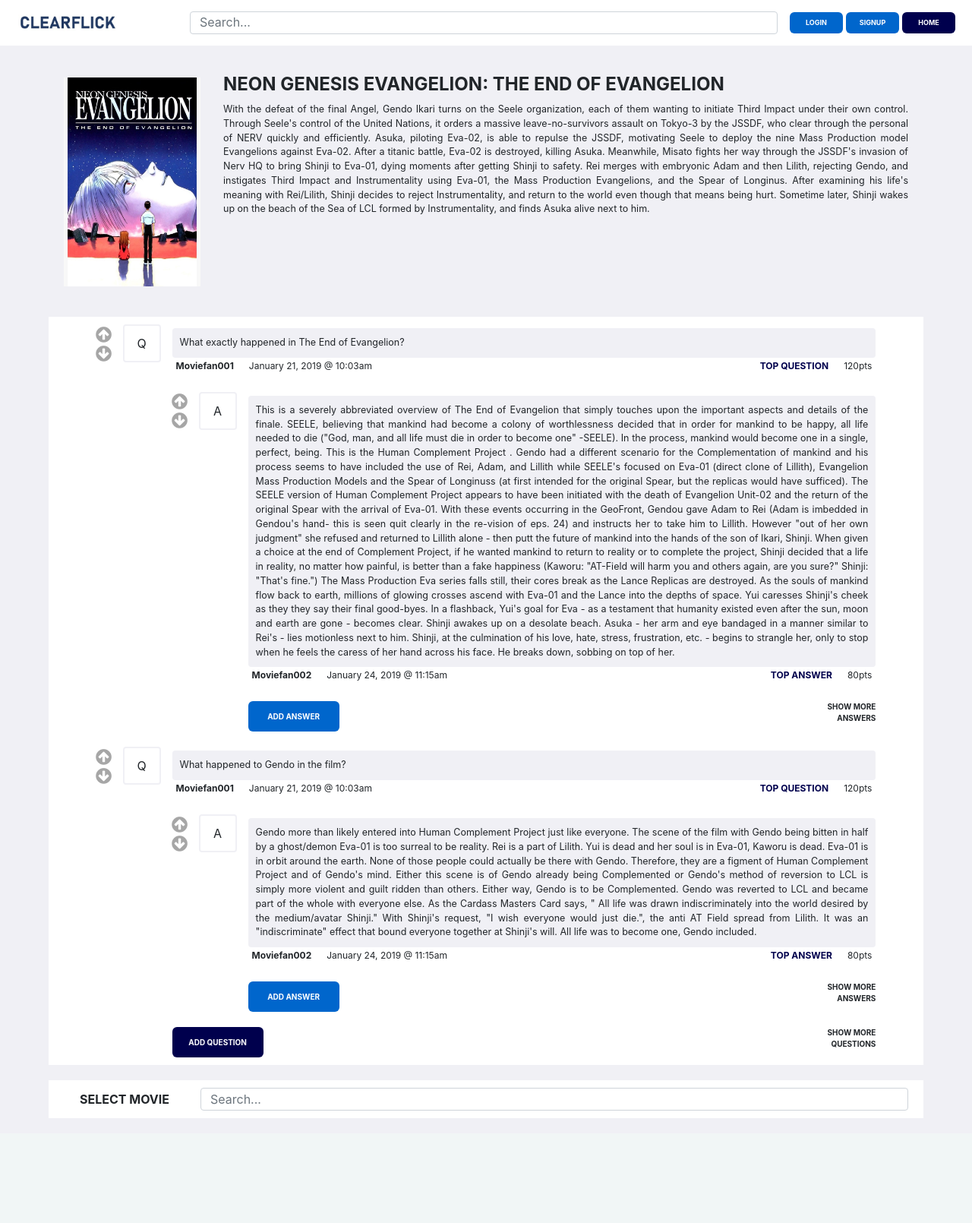
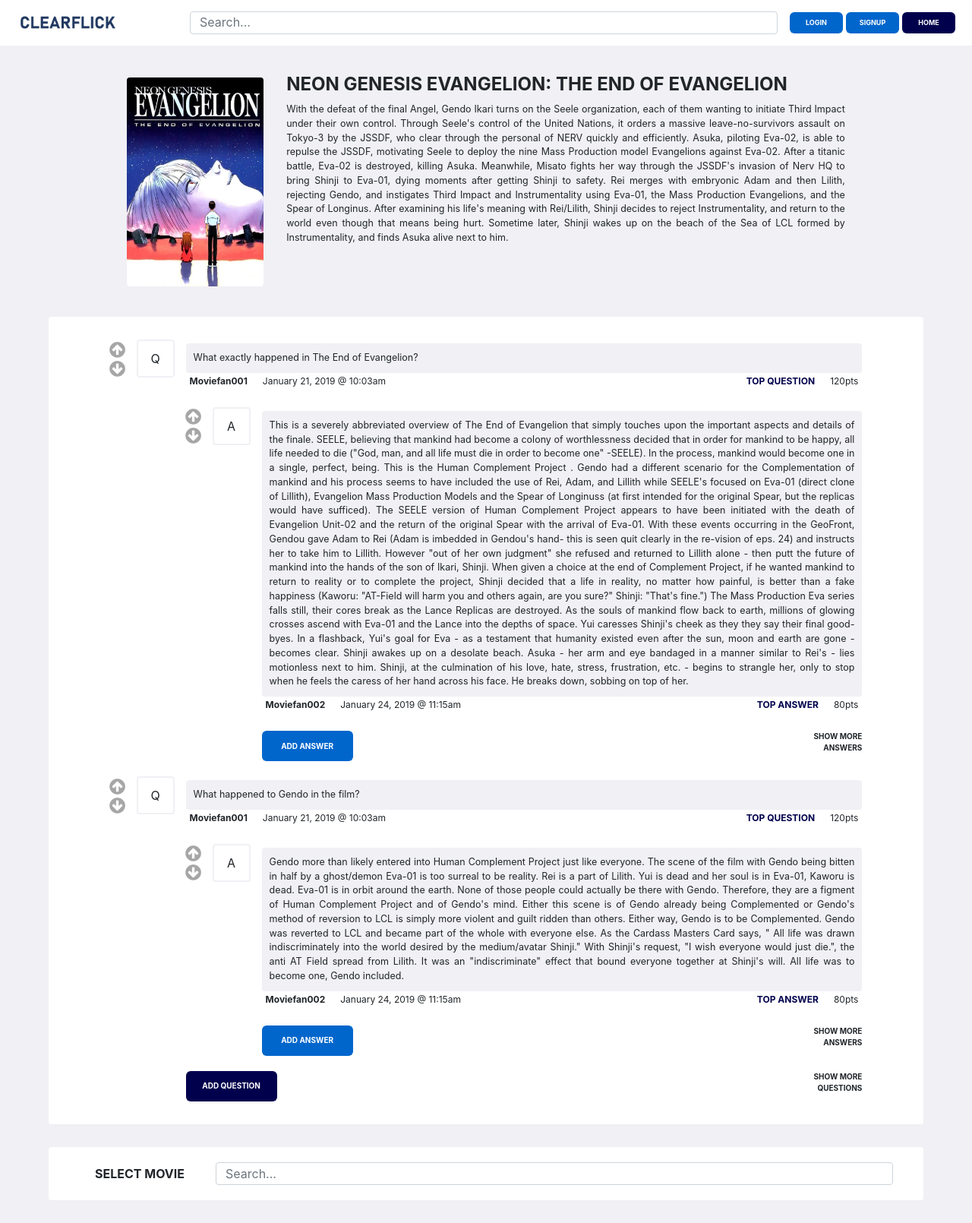
Before and after one commit to amcmaste/clearflick, a Flask app: page / in a window 1280 px wide. Shown: the whole page at 76% size. Before the commit the page ends 1472 px from the top, so only its background shows below. Run offline with Flask 2, Linux system fonts and the light colour scheme; some libraries are stand-ins or nearby versions.

Commit message:
updated overall css

```diff
--- a/app/static/styles/clearflick.css
+++ b/app/static/styles/clearflick.css
@@ -113,6 +113,8 @@ body {
   width: 90%;
   margin-top: 30px;
   margin-bottom: 10px;
+  padding-left: 6.5%;
+  padding-right: 6.5%;
 }
 
 #main-content-container {
@@ -124,6 +126,7 @@ body {
   width: 90%;
   margin-top: 10px;
   margin-bottom: 10px;
+  border-radius: 4px;
 }
 
 #movie-selection-container {
@@ -132,12 +135,14 @@ body {
   justify-content: space-between;
   align-items: center;
   background: white;
+  border-radius: 4px;
   min-height: 50px;
   width: 90%;
-  margin-top: 10px;
+  padding: 20px;
+  margin-top: 20px;
   margin-left: 30px;
   margin-right: 30px;
-  margin-bottom: 20px;
+  margin-bottom: 30px;
 }
 
 #movie-box-container {
@@ -252,7 +257,7 @@ body {
 }
 
 #movie-box {
-
+  border-radius: 4px;
 }
 
 #movie-title {
@@ -286,6 +291,7 @@ body {
   flex-direction: column;
   justify-content: flex-start;
   align-items: center;
+  padding: 20px;
   height: 100%;
   width: 100%;
 }
@@ -690,9 +696,10 @@ body {
   align-items: flex-start;
   background-color: white;
   border-radius: 4px;
-  margin-top: 30px;
-  margin-bottom: 30px;
-  width: 50%;
+  margin-top: 40px;
+  margin-bottom: 20px;
+  padding-left: 5%;
+  width: 90%;
 }
 
 #popout-form {
@@ -714,11 +721,11 @@ body {
 }
 
 #login-form-contents {
-  width: 80%;
+  width: 60%;
 }
 
 #signup-form-contents {
-  width: 80%;
+  width: 60%;
 }
 
 #login-submit {
--- a/app/templates/main.html
+++ b/app/templates/main.html
@@ -49,7 +49,7 @@
         <div id="movie-container">
           <div id="movie-box-container">
             <!-- STR INSERT MOVIE BOX -->
-              <img src="{{ url_for('static', filename='cover.jpg') }}" alt="movie cover" height="275" width="180"/>
+              <img id="movie-box" src="{{ url_for('static', filename='cover.jpg') }}" alt="movie cover" height="275" width="180"/>
             <!-- END INSERT MOVIE BOX -->
           </div>
           <div id="movie-information-container">
```
Also changed, not shown: app/static/cover.jpg.
